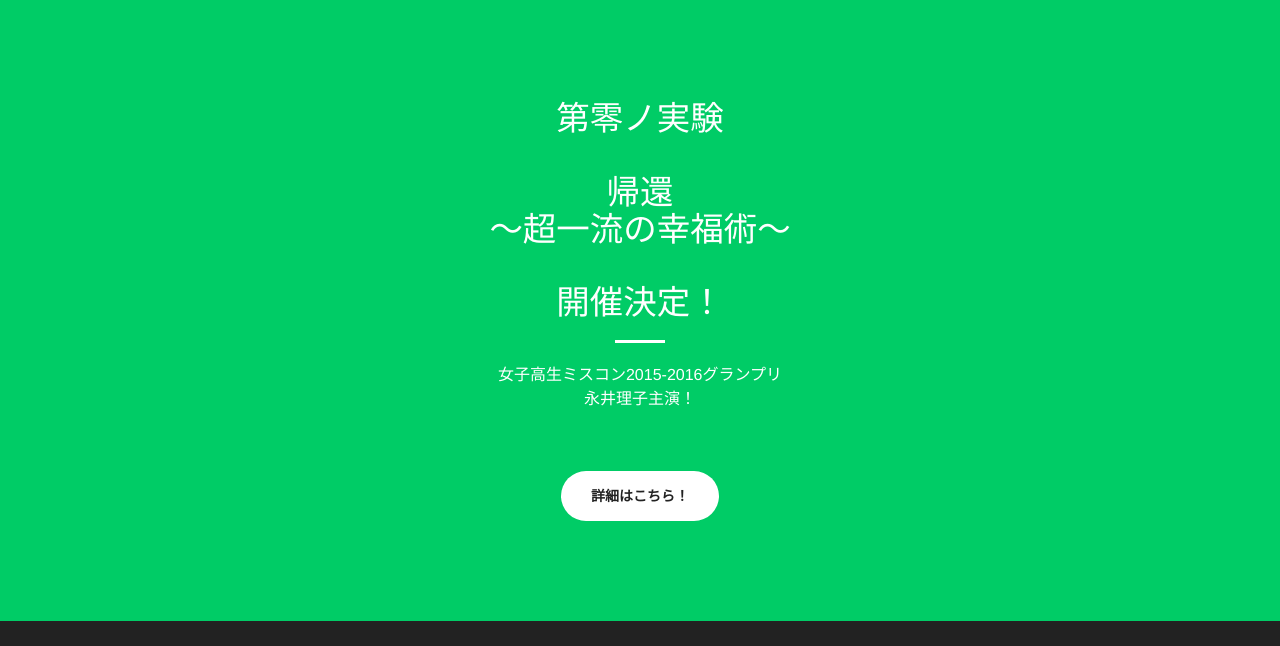
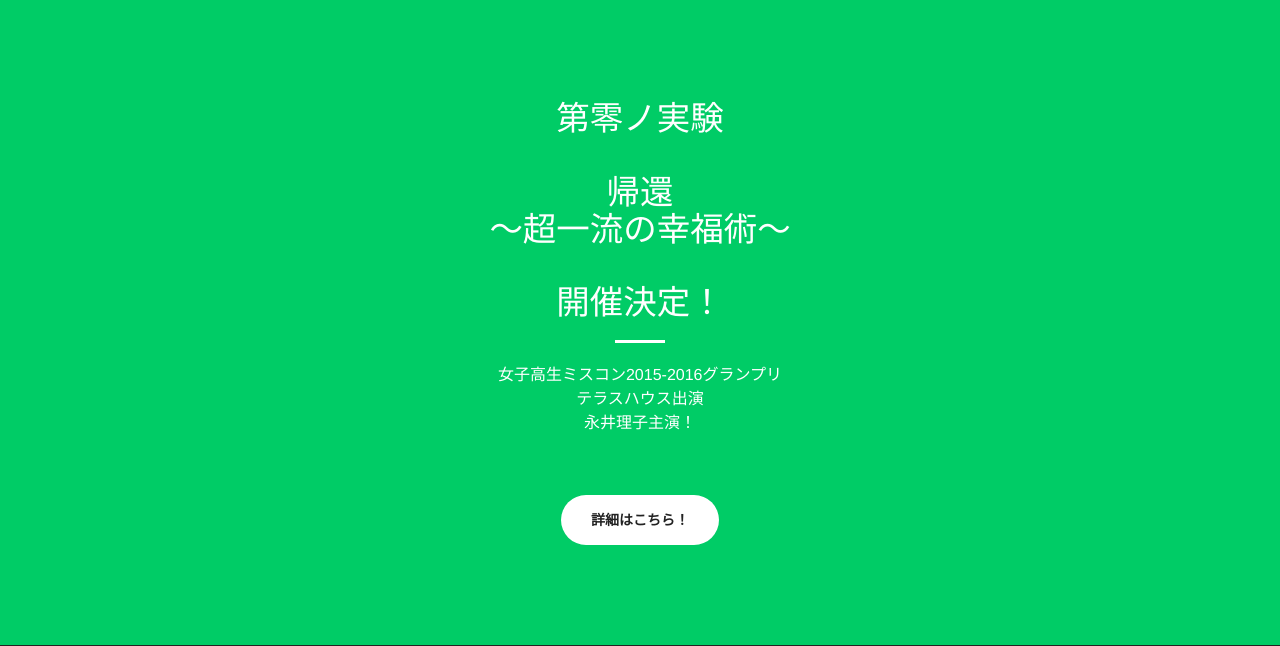
Before and after one commit to MasahiroKitazoe/nis_lab, a Rails app: page / in a window 1280 px wide. Shown: the part 1281-1927 px from the top of the page. Run offline with Rails 7, Linux system fonts and the light colour scheme; style sheets or scripts are compiled from the project's sources; some web fonts are replaced.

Commit message:
永井さんマネージャーの気まぐれ

```diff
--- a/app/views/pages/index.html.erb
+++ b/app/views/pages/index.html.erb
@@ -54,7 +54,7 @@
                 <h2 class="section-heading">第零ノ実験<br><br>
                                             帰還<br>～超一流の幸福術～<br><br>開催決定！</h2>
                 <hr class="light">
-                <p>女子高生ミスコン2015-2016グランプリ<br>永井理子主演！</p><br><br>
+                <p>女子高生ミスコン2015-2016グランプリ<br>テラスハウス出演<br>永井理子主演！</p><br><br>
                 <a href="/stage" class="btn btn-default btn-xl">詳細はこちら！</a>
             </div>
         </div>
--- a/app/views/pages/stage.html.erb
+++ b/app/views/pages/stage.html.erb
@@ -14,7 +14,7 @@
                 <h4>小野翼</h4><br><br>
                 <h4 class=text-faded>【出演】</h4>
                 <h4 class="section-heading">永井理子</h4>
-                <p class="text-faded">女子高生ミスコン2015-2016グランプリ</p><br>
+                <p class="text-faded">女子高生ミスコン2015-2016グランプリ<br>テラスハウス出演</p><br>
                 <h4 class="section-heading">和泉ひより</h4>
                 <p class="text-faded">アイドル<br>「タタカッテシネ」</p><br>
                 <h4 class="section-heading">田中穂先</h4>
```
